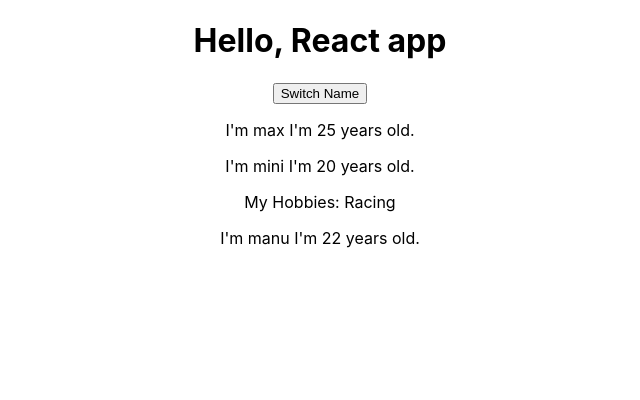
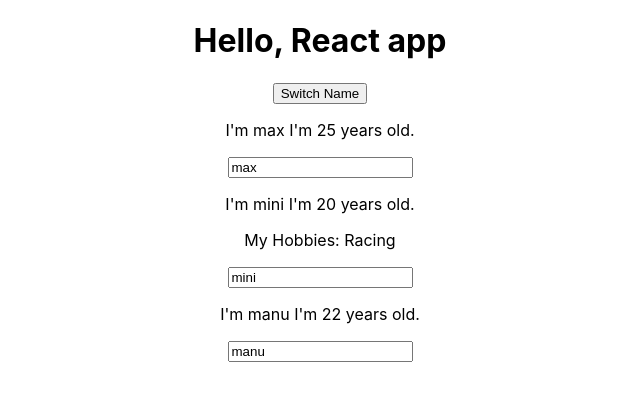
Before and after one commit to noel88/study_react, a React (Create React App) app in the folder react-basic/: page / in a window 1280 px wide. Shown: the top 400 px of the page, without its empty margins (320-960 px from the left). Built offline with nearby package versions, Linux system fonts and the light colour scheme.

Commit message:
udemy (react) - 47. Adding Two Way Binding

```diff
--- a/react-basic/src/App.js
+++ b/react-basic/src/App.js
@@ -23,6 +23,16 @@
         });
     };
 
+    const nameChangeHandler = (event) => {
+        setPersonsSates({
+            persons: [
+                {name: event.target.value, age : 25},
+                {name: '2', age : 20},
+                {name: '3', age : 22}
+            ]
+        });
+    };
+
     return (
         <div className="App">
             <h1>Hello, React app</h1>
@@ -32,6 +42,7 @@
             <Person
                 name={personsSates.persons[0].name}
                 age={personsSates.persons[0].age}
+                changed={nameChangeHandler}
             />
             <Person
                 name={personsSates.persons[1].name}
--- a/react-basic/src/Person/Person.js
+++ b/react-basic/src/Person/Person.js
@@ -5,6 +5,7 @@
         <div>
             <p onClick={props.click}> I'm {props.name} I'm {props.age} years old.</p>
             <p>{props.children}</p>
+            <input type="text" onChange={props.changed} value={props.name}/>
         </div>
     )
 };
```
